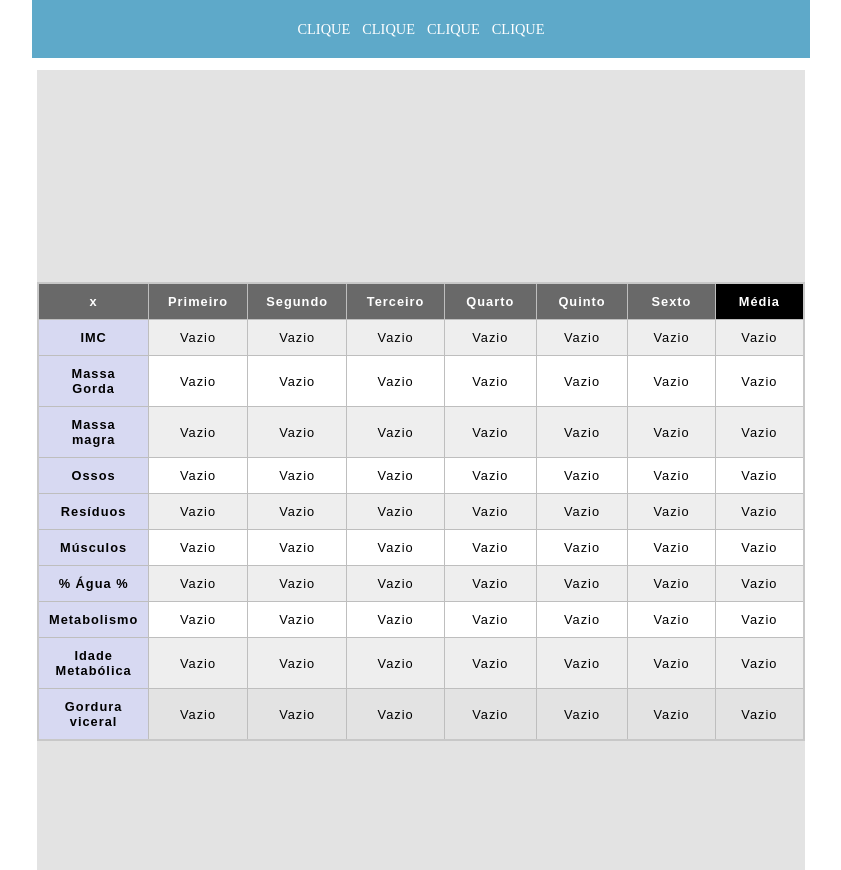
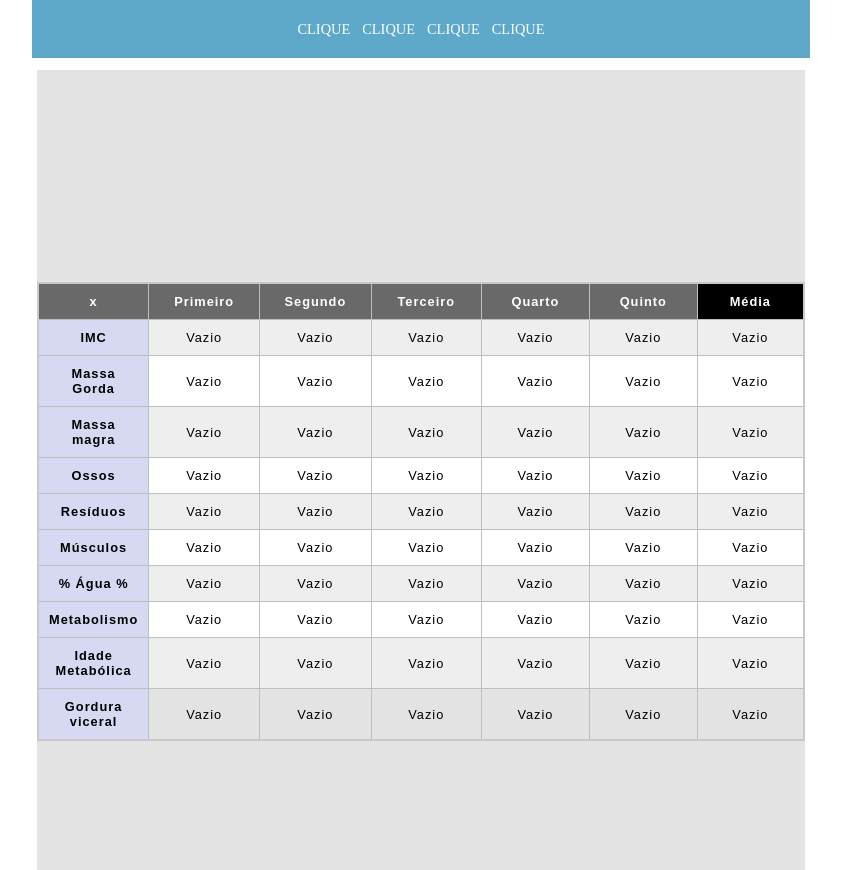
Before and after one commit to phillipehenriques/Performance-na-academia, a plain HTML site: page index.html in a window 1280 px wide. Shown: the whole page, without its empty margins (219-1060 px from the left). Drawn offline with Linux system fonts and the light colour scheme; a web font is replaced by a local one.

Commit message:
criando função

```diff
--- a/JavaScript/script.js
+++ b/JavaScript/script.js
@@ -1,3 +1,3 @@
-function nome() {
-
+function createTable() {
+    var tbl = document.createElement('table');
 }
--- a/index.html
+++ b/index.html
@@ -25,17 +25,15 @@
                     <th scope="col">Terceiro</th>
                     <th scope="col">Quarto</th>
                     <th scope="col">Quinto</th>
-                    <th scope="col">Sexto</th>
                     <th scope="colmedia">Média</th>
                 </tr>
                 <tr>
                     <th scope="row">IMC</th>
-                    <td id="imcOut">Vazio</td>
-                    <td id="imcNov">Vazio</td>
-                    <td id="imctDec">Vazio</td>
-                    <td id="imcJan">Vazio</td>
-                    <td id="imcFeb">Vazio</td>
-                    <td id="imcMar">Vazio</td>
+                    <td id="valor1">Vazio</td>
+                    <td id="valor2">Vazio</td>
+                    <td id="valor3">Vazio</td>
+                    <td id="valor4">Vazio</td>
+                    <td id="valor5">Vazio</td>
                     <td id="imcMedia">Vazio</td>
                 </tr>
                 <tr>
@@ -45,7 +43,6 @@
                     <td id="massaGDec">Vazio</td>
                     <td id="massaGJan">Vazio</td>
                     <td id="massaGFeb">Vazio</td>
-                    <td id="massaGMar">Vazio</td>
                     <td id="massaGMedia">Vazio</td>
                 </tr>
                 <tr>
@@ -55,7 +52,6 @@
                     <td id="massaMDec">Vazio</td>
                     <td id="massaMJan">Vazio</td>
                     <td id="massaMFeb">Vazio</td>
-                    <td id="massaMMar">Vazio</td>
                     <td id="massaMMedia">Vazio</td>
                 </tr>
                 <tr>
@@ -65,7 +61,6 @@
                     <td id="ossosDec">Vazio</td>
                     <td id="ossosJan">Vazio</td>
                     <td id="ossosFeb">Vazio</td>
-                    <td id="ossosMar">Vazio</td>
                     <td id="ossosMedia">Vazio</td>
                 </tr>
                 <tr>
@@ -75,7 +70,6 @@
                     <td id="residDec">Vazio</td>
                     <td id="residJan">Vazio</td>
                     <td id="residFeb">Vazio</td>
-                    <td id="residMar">Vazio</td>
                     <td id="residMedia">Vazio</td>
                 </tr>
                 <tr>
@@ -85,7 +79,6 @@
                     <td id="musculosDec">Vazio</td>
                     <td id="musculosJan">Vazio</td>
                     <td id="musculosFeb">Vazio</td>
-                    <td id="musculosMar">Vazio</td>
                     <td id="musculosMedia">Vazio</td>
                 </tr>
                 <tr>
@@ -95,7 +88,6 @@
                     <td id="aguaDec">Vazio</td>
                     <td id="aguaJan">Vazio</td>
                     <td id="aguaFeb">Vazio</td>
-                    <td id="aguaMar">Vazio</td>
                     <td id="aguaMedia">Vazio</td>
                 </tr>
                 <tr>
@@ -105,7 +97,6 @@
                     <td id="metabolismoDec">Vazio</td>
                     <td id="metabolismoJan">Vazio</td>
                     <td id="metabolismoFeb">Vazio</td>
-                    <td id="metabolismoMar">Vazio</td>
                     <td id="metabolismoMedia">Vazio</td>
                 </tr>
                 <tr>
@@ -115,7 +106,6 @@
                     <td id="idadeMDec">Vazio</td>
                     <td id="idadeMJan">Vazio</td>
                     <td id="idadeMFeb">Vazio</td>
-                    <td id="idadeMMar">Vazio</td>
                     <td id="idadeMMedia">Vazio</td>
                 </tr>
                 <tr>
@@ -125,7 +115,6 @@
                     <td id="gordVDec">Vazio</td>
                     <td id="gordVJan">Vazio</td>
                     <td id="gordVFeb">Vazio</td>
-                    <td id="gordVMar">Vazio</td>
                     <td id="gordVMedia">Vazio</td>
                 </tr>
             </table>
--- a/style/style.css
+++ b/style/style.css
@@ -145,7 +145,7 @@ nav {
     display: flex;
     flex-direction: row;
     align-items: center;
-    justify-content: flex-start;
+    justify-content: center;
     width: 100%;
     max-width: 980px;
     min-width: 100px;
```
